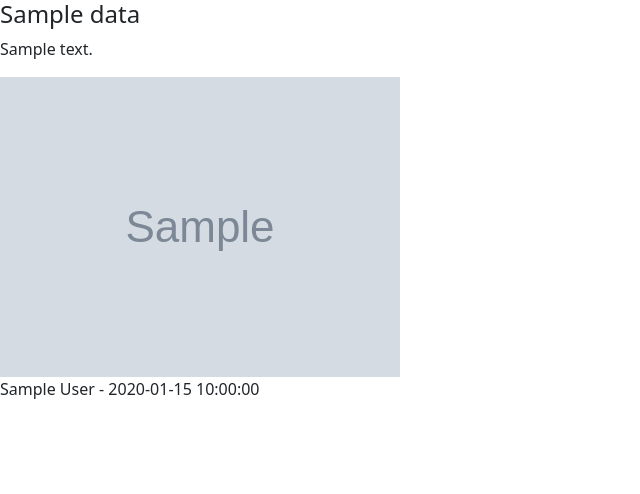
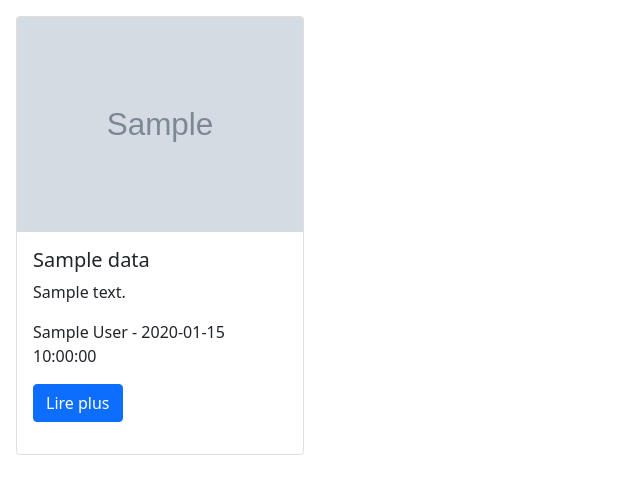
Before and after one commit to AlexisF9/cms-php, a PHP site: template src/View/Front/home.view.php in a window 1280 px wide. Shown: the top 494 px of the page, without its empty margins (0-640 px from the left). Run offline with PHP 8.4, Linux system fonts and the light colour scheme; the template is opened without the code that fills it: most values are stand-ins (such as "Sample title", 1, 10 or a date in 2020); grey boxes marked "Sample" are stand-in pictures; data that the repository does not hold is empty.

Commit message:
style allPost

```diff
--- a/src/View/Front/home.view.php
+++ b/src/View/Front/home.view.php
@@ -1,12 +1,15 @@
-<div>
+<div class="allPosts">
     <?php
         foreach ($data as $p) :
     ?>
-        <div>
-            <h4><?= $p->getTitle() ?></h4>
-            <p><?= $p->getContent()?></p>
-            <?php if( $p->getImg()){ ?><img src="<?= $p->getImg() ?>") /> <?php } ?>
-            <p><?= $p->getAuthor() . " - " . $p->getCreatedAt() ?></p>
+        <div class="card" style="width: 18rem;">
+            <?php if( $p->getImg()){ ?><img class="card-img-top" alt="" src="<?= $p->getImg() ?>") /> <?php } ?>
+            <div class="card-body">
+                <h5 class="card-title"><?= $p->getTitle() ?></h5>
+                <p class="card-text"><?= $p->getContent()?></p>
+                <p class="card-text"><?= $p->getAuthor() . " - " . $p->getCreatedAt() ?></p>
+                <a href="#" class="btn btn-primary">Lire plus</a>
+            </div>
         </div>
     <?php
         endforeach;
--- a/src/public/css/style.css
+++ b/src/public/css/style.css
@@ -2,3 +2,12 @@
     padding: 0;
     margin: 0;
 }
+
+.allPosts {
+    margin-top: 1rem;
+    margin-left: 1rem;
+}
+
+.allPosts div {
+    margin-bottom: 1rem;
+}
```
Also changed, not shown: 2 other files.
